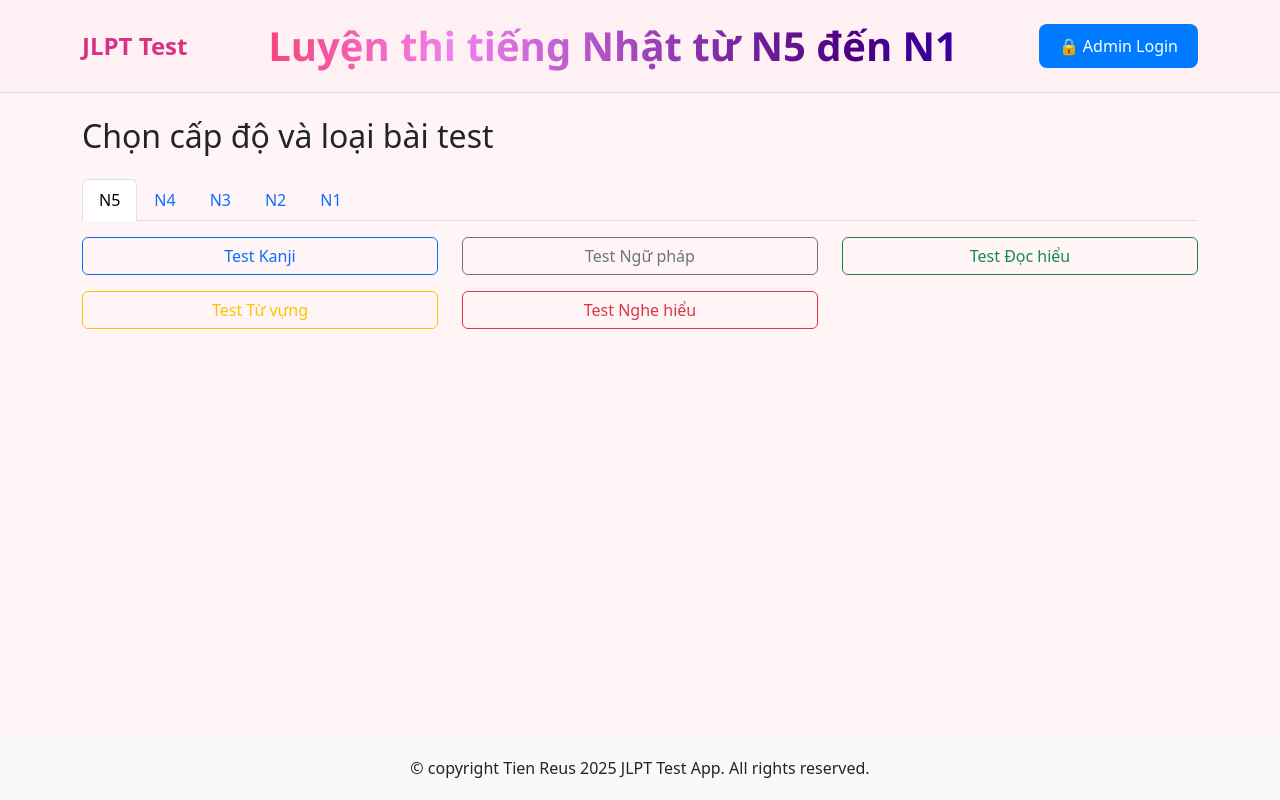
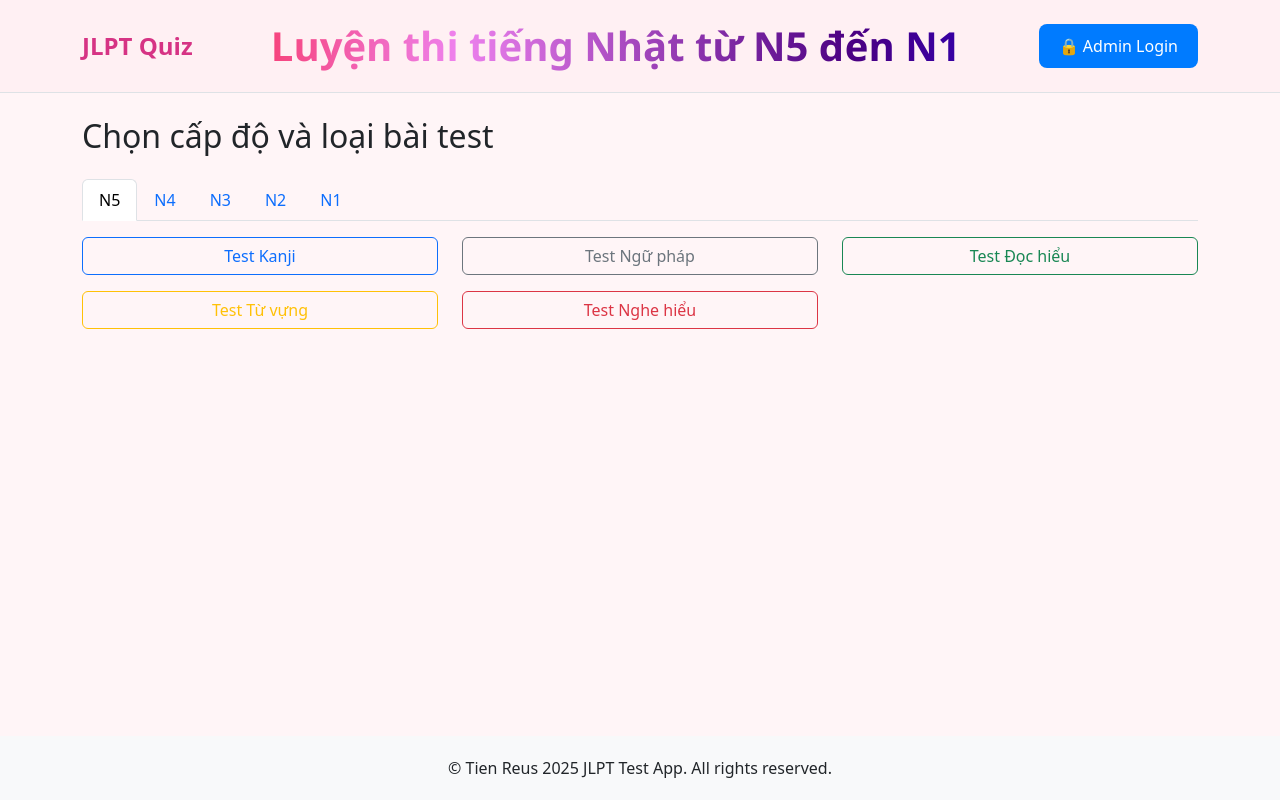
Before and after one commit to tienthaibinh2802/jlpt_quiz, a Django app: page / in a window 1280 px wide. Run offline with Django 5.2, Linux system fonts and the light colour scheme.

Commit message:
2 commit

```diff
--- a/quiz/templates/base.html
+++ b/quiz/templates/base.html
@@ -77,7 +77,7 @@
   <!-- Header -->
   <header class="py-3 border-bottom">
     <div class="container d-flex justify-content-between align-items-center">
-      <div class="logo">JLPT Test</div>
+      <div class="logo">JLPT Quiz</div>
       <span class="rainbow-text">Luyện thi tiếng Nhật từ N5 đến N1</span>
       <a href="{% url 'admin:index' %}" class="admin-button">🔒 Admin Login</a>
     </div>
@@ -92,7 +92,7 @@
   <!-- Footer -->
   <footer>
     <div class="container">
-      <p class="mb-0">© copyright Tien Reus 2025 JLPT Test App. All rights reserved.</p>
+      <p class="mb-0">© Tien Reus 2025 JLPT Test App. All rights reserved.</p>
     </div>
   </footer>
 
```
Also changed, not shown: db.sqlite3.
